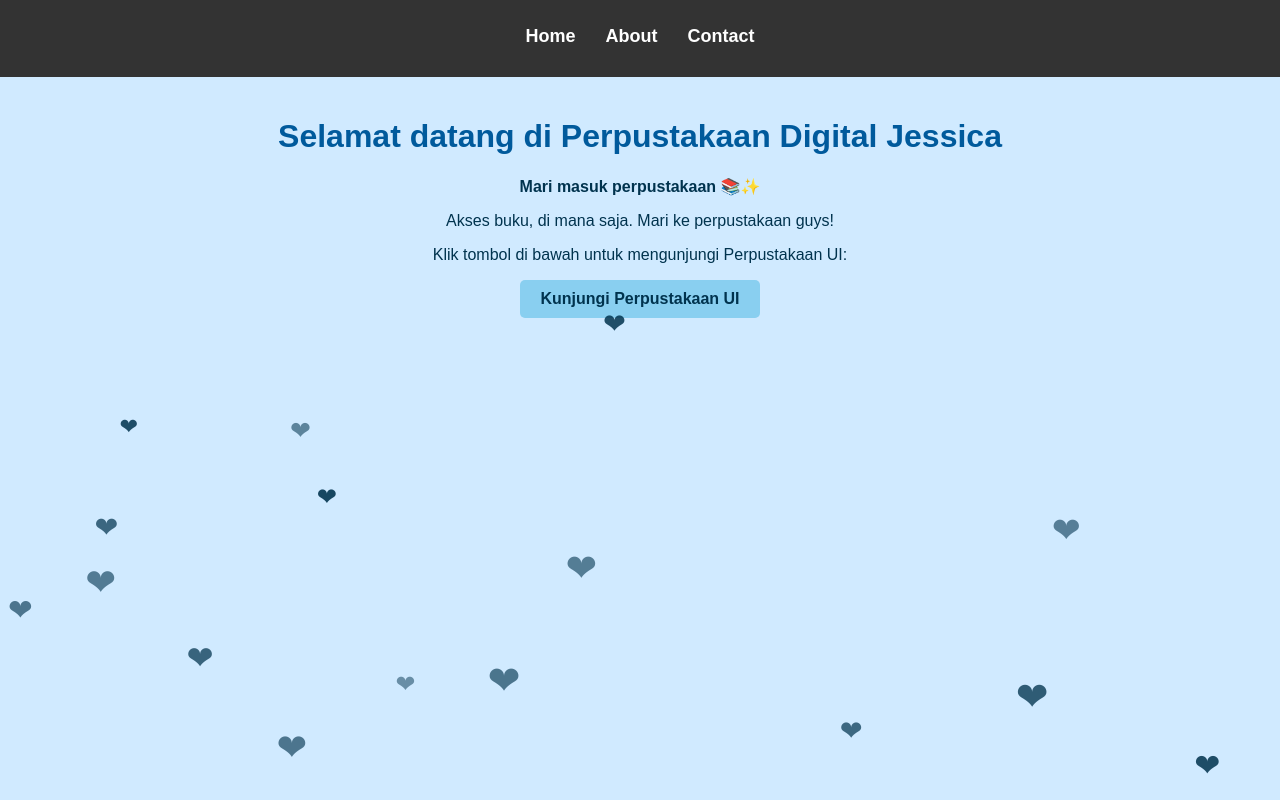
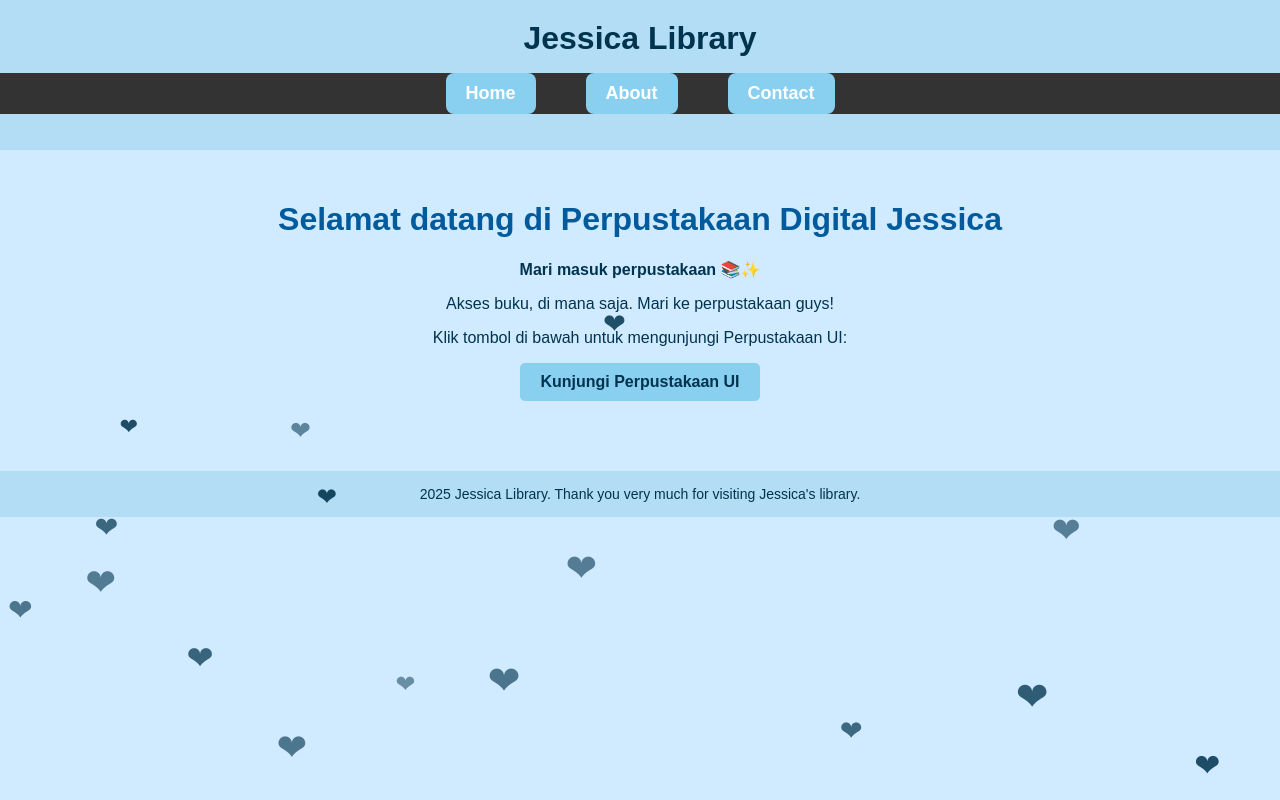
Before and after one commit to Jessicavalenciashb/Jessicavalenciashb.github.io, a plain HTML site: page index.html in a window 1280 px wide. Drawn offline with Linux system fonts and the light colour scheme.

Commit message:
Update index.html

```diff
--- a/index.html
+++ b/index.html
@@ -3,46 +3,47 @@
 <head>
     <meta charset="UTF-8">
     <meta name="viewport" content="width=device-width, initial-scale=1.0">
-    <title>My GitHub Website</title>
+    <title>Jessica Library</title>
     <link rel="stylesheet" href="styles.css">
     <style>
         body {
-            background-color: #d0eaff; /* Baby blue background */
-            color: #00334e; /* Darker blue text */
+            background-color: #d0eaff;
+            color: #00334e;
             font-family: Arial, sans-serif;
-            overflow: hidden;
+            margin: 0;
+            padding: 0;
         }
 
-        h1 {
+        header {
+            background-color: #b3ddf5;
+            padding: 20px 0;
             text-align: center;
-            color: #005a9c; /* Tajamkan heading dengan warna biru lebih kuat */
         }
 
-        .btn {
-            display: inline-block;
-            background-color: #89cff0; /* Baby blue */
+        .library-title {
+            font-size: 32px;
+            font-weight: bold;
             color: #00334e;
-            padding: 10px 20px;
-            text-decoration: none;
-            border-radius: 5px;
-            font-weight: bold;
-            transition: background-color 0.3s ease;
-        }
-
-        .btn:hover {
-            background-color: #61b2e4; /* Sedikit lebih gelap untuk hover */
+            margin-bottom: 15px;
         }
 
         nav ul {
-            list-style-type: none;
+            list-style: none;
             padding: 0;
-            text-align: center;
-            margin-bottom: 20px;
+            display: flex;
+            justify-content: center;
+            gap: 20px;
         }
 
         nav ul li {
-            display: inline;
-            margin-right: 15px;
+            background-color: #89cff0;
+            border-radius: 8px;
+            padding: 10px 20px;
+            transition: background-color 0.3s;
+        }
+
+        nav ul li:hover {
+            background-color: #61b2e4;
         }
 
         nav ul li a {
@@ -57,18 +58,46 @@
 
         main {
             text-align: center;
-            padding: 20px;
+            padding: 30px 20px;
+        }
+
+        h1 {
+            color: #005a9c;
+        }
+
+        .btn {
+            display: inline-block;
+            background-color: #89cff0;
+            color: #00334e;
+            padding: 10px 20px;
+            text-decoration: none;
+            border-radius: 5px;
+            font-weight: bold;
+            transition: background-color 0.3s ease;
+        }
+
+        .btn:hover {
+            background-color: #61b2e4;
+        }
+
+        footer {
+            background-color: #b3ddf5;
+            text-align: center;
+            padding: 15px;
+            font-size: 14px;
+            color: #00334e;
+            margin-top: 40px;
         }
     </style>
 </head>
 <body>
 
     <header>
+        <div class="library-title">Jessica Library</div>
         <nav>
             <ul class="menu">
                 <li><a href="index.html">Home</a></li>
                 <li><a href="about.html">About</a></li>
-
                 <li><a href="contact.html">Contact</a></li>
             </ul>
         </nav>
@@ -85,7 +114,10 @@
         </a>
     </main>
 
+    <footer>
+        2025 Jessica Library. Thank you very much for visiting Jessica's library.
+    </footer>
+
     <script src="script.js"></script>
-
 </body>
 </html>
```
